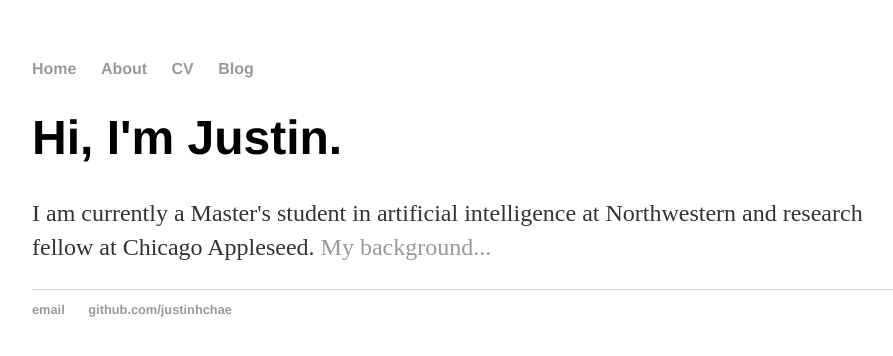
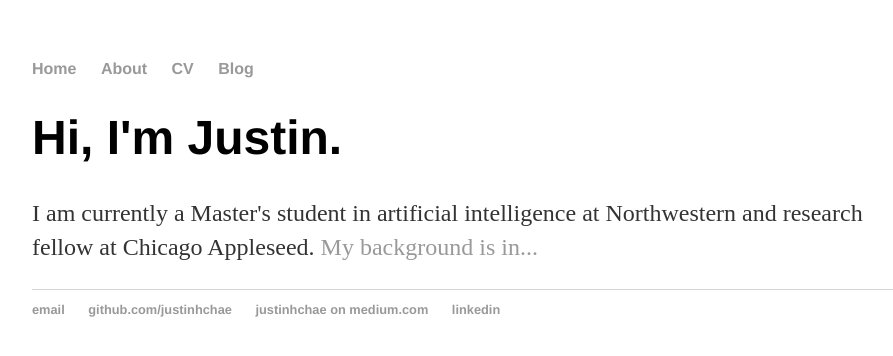
Before and after one commit to justinhchae/justinhchae.github.io, a Jekyll site: the page built from index.html, in a window 1280 px wide. Shown: the top 356 px of the page, without its empty margins (160-1053 px from the left). Built offline with Jekyll 4.4.1, drawn with Linux system fonts in a browser that asks for light colours.

Commit message:
update default html

```diff
--- a/_layouts/default.html
+++ b/_layouts/default.html
@@ -23,6 +23,8 @@
 	    		<ul>
         		    <li><a href="mailto:justin.h.chae@gmail.com">email</a></li>
         		    <li><a href="https://github.com/justinhchae">github.com/justinhchae</a></li>
+					<li><a href="https://justinhchae.medium.com/">justinhchae on medium.com</a></li>
+					<li><a href="https://www.linkedin.com/in/justin-chae">linkedin</a></li>
 				</ul>
 			</footer>
 		</body>
--- a/index.html
+++ b/index.html
@@ -5,5 +5,5 @@ title: Justin H. Chae
 <div class="blurb">
 	<h1>Hi, I'm Justin.</h1>
 	<p>I am currently a Master's student in artificial intelligence at Northwestern and research fellow at Chicago Appleseed.
-					<a href="/about">My background...</a></p>
+					<a href="/about">My background is in...</a></p>
 </div><!-- /.blurb -->
```
